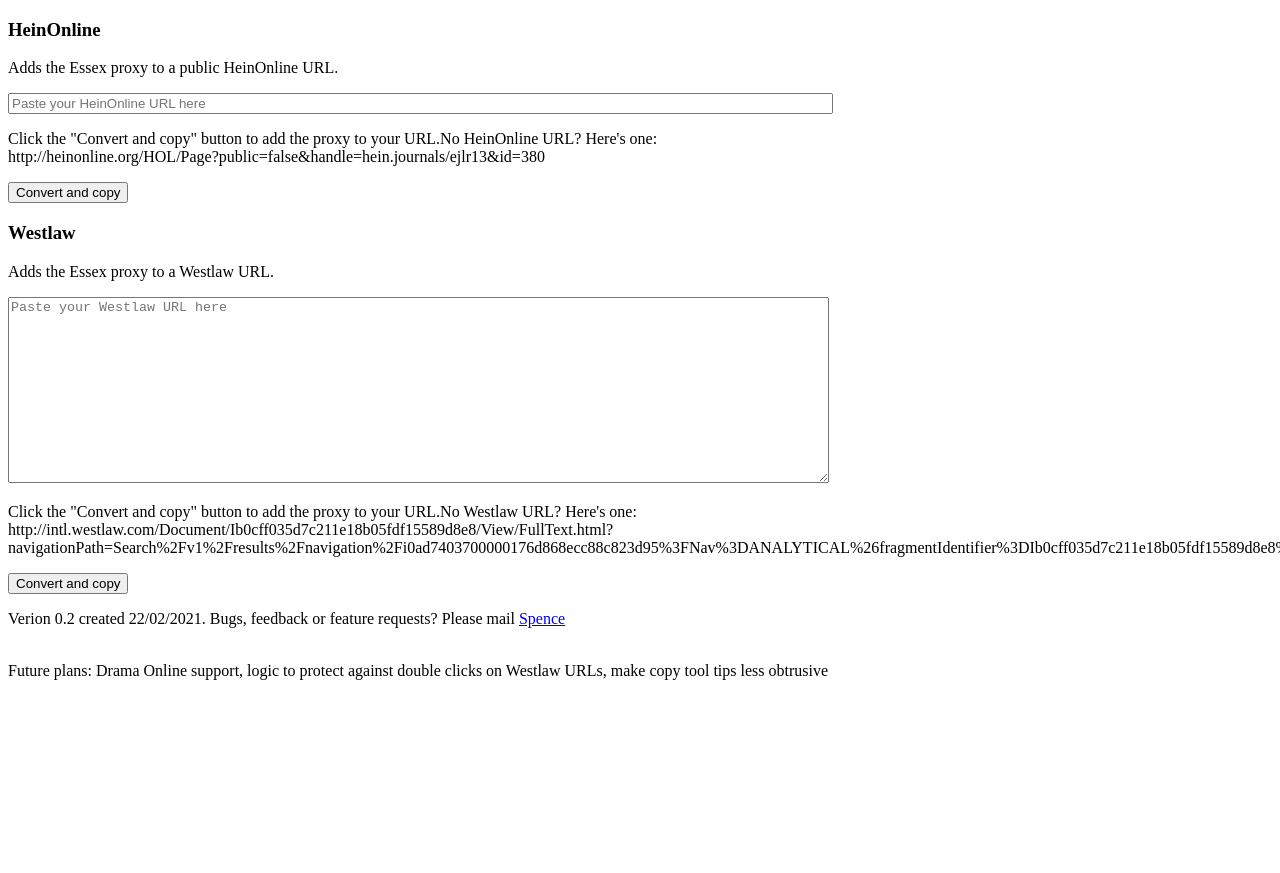
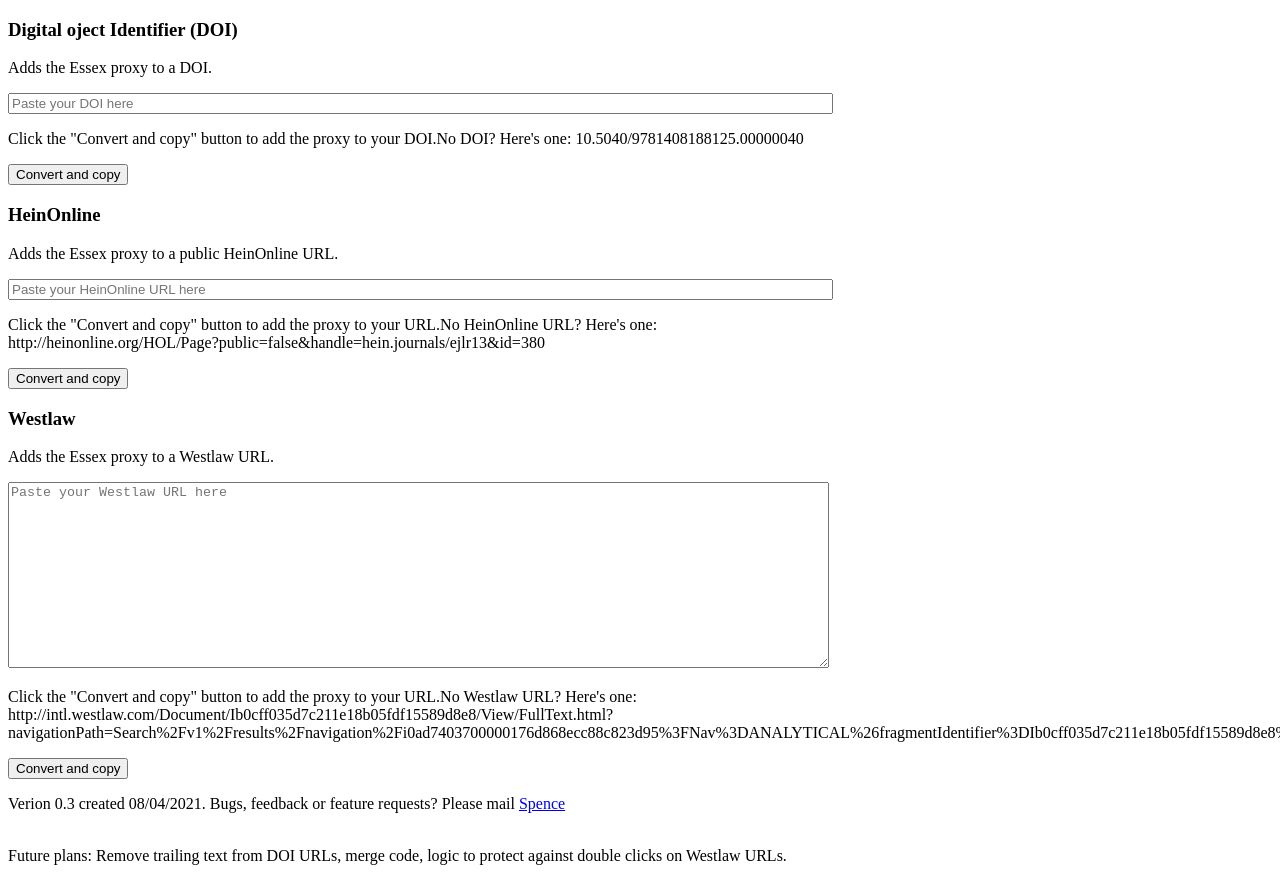
Before and after one commit to Visualante/essexLinkFixer, a plain HTML site: page index.html in a window 1280 px wide. Shown: the top 873 px of the page. Before the commit the page ends 800 px from the top, so only its background shows below. Drawn offline with Linux system fonts and the light colour scheme.

Commit message:
Add files via upload
Version 0.3 adds basic DOI support, as DramaOnline has moved to DOI the old Shibboleth link is no longer necessary.

```diff
--- a/index.html
+++ b/index.html
@@ -1,3 +1,4 @@
+
 <!DOCTYPE html>
 <html>
 <head>
@@ -43,6 +44,46 @@
 </style>
 </head>
 <body>
+
+
+<h3>Digital oject Identifier (DOI)</h3>
+<p>Adds the Essex proxy to a DOI.</p>
+
+<input type="text" size="100" placeholder="Paste your DOI here" id="doiInput">
+<p>Click the "Convert and copy" button to add the proxy to your DOI.</n>No DOI? Here's one: 10.5040/9781408188125.00000040
+</p>
+
+<div class="tooltip">
+<button onclick="doiFunction()" onmouseout="outFunc()">
+  <span class="tooltiptext" id="doiTooltip">Copy to clipboard</span>
+  Convert and copy
+  </button>
+</div>
+
+<script>
+function doiFunction() {
+  var copyText = document.getElementById("doiInput");
+  var convertText = document.getElementById("doiInput").value;
+  var gatewayText = "https://0-doi-org.serlib0.essex.ac.uk/";
+  convertText = gatewayText.concat(convertText);
+  convertText = convertText.replace("http:", "https:");
+  doiInput.value = convertText;
+  copyText.select();
+  copyText.setSelectionRange(0, 99999);
+  document.execCommand("copy");
+  var tooltip = document.getElementById("doiTooltip");
+  tooltip.innerHTML = "Copied: " + copyText.value;
+
+
+}
+
+function outFunc() {
+  var tooltip = document.getElementById("doiTooltip");
+  tooltip.innerHTML = "Convert and copy to clipboard";
+}
+</script>
+
+
 <h3>HeinOnline</h3>
 <p>Adds the Essex proxy to a public HeinOnline URL.</p>
 
@@ -116,6 +157,7 @@
   tooltip.innerHTML = "Convert and copy to clipboard";
 }
 </script>
-<p>Verion 0.2 created 22/02/2021. Bugs, feedback or feature requests? Please mail <a href="mailto:d.spence@essex.ac.uk?subject=Reading list URL tool">Spence</a></p></br>Future plans: Drama Online support, logic to protect against double clicks on Westlaw URLs, make copy tool tips less obtrusive
+
+<p>Verion 0.3 created 08/04/2021. Bugs, feedback or feature requests? Please mail <a href="mailto:d.spence@essex.ac.uk?subject=Reading list URL tool">Spence</a></p></br>Future plans: Remove trailing text from DOI URLs, merge code, logic to protect against double clicks on Westlaw URLs.
 </body>
 </html>
```
